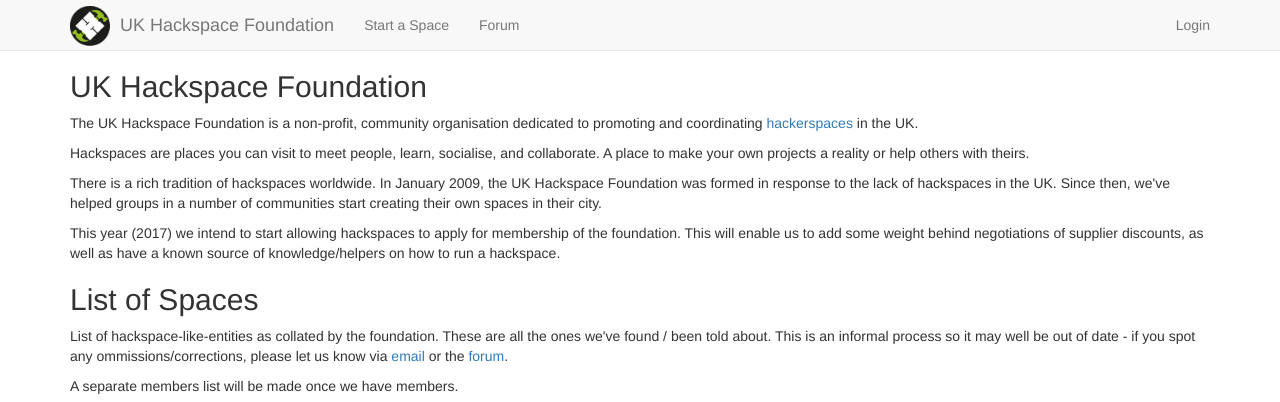
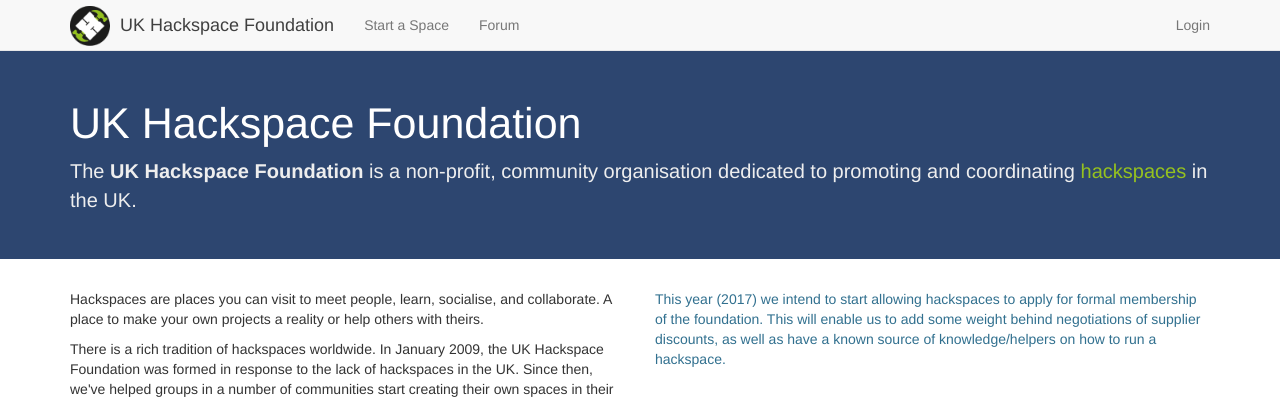
Before and after one commit to UKHackspaceFoundation/website, a Django app: page / in a window 1280 px wide. Shown: the top 402 px of the page. Run offline with Django 3.2, Linux system fonts and the light colour scheme; some libraries are stand-ins or nearby versions.

Commit message:
Making index more interesting, adding a colour scheme

```diff
--- a/main/static/css/main.css
+++ b/main/static/css/main.css
@@ -2,9 +2,14 @@
   padding-top: 50px;
 }
 
-#ListOfSpaces img {
-    display:box;
-    width: 2em;
+h2 {
+    padding-bottom:5px;
+    margin-bottom:15px;
+    border-bottom: 1px solid #eee;
+}
+
+.navbar-default .navbar-brand {
+    color: #404040;
 }
 
 .navbar-brand img {
@@ -14,3 +19,38 @@
     margin-bottom:-10px;
     margin-right: 10px;
 }
+
+.jumbotron {
+    background-color: #2d4670;
+    padding-top: 30px;
+    padding-bottom: 30px;
+}
+
+.jumbotron h1 {
+    font-size: 43px;
+    color: #fff;
+}
+
+.jumbotron p {
+    color:#eee;
+    font-size: 20px;
+}
+
+.jumbotron a {
+    color: #95c11f;
+}
+
+@media (min-width: 992px) {
+    #ListOfSpaces {
+        margin-top:-20px;
+    }
+}
+
+#ListOfSpaces img {
+    display:box;
+    width: 2em;
+}
+
+#map {
+    height:400px;
+}
--- a/main/templates/base.html
+++ b/main/templates/base.html
@@ -20,6 +20,7 @@
   </head>
   <body>
     {% include "_menu.html" %}
+    {% block jumbotron %}{% endblock %}
     <div class="container">
       {% if messages %}
         <ul class="messages">
--- a/main/templates/main/index.html
+++ b/main/templates/main/index.html
@@ -2,12 +2,21 @@
 
 {% block title %}UK Hackspace Foundation{% endblock %}
 
+{% block jumbotron %}
+<div class="jumbotron">
+    <div class="container">
+        <h1>UK Hackspace Foundation</h1>
+
+        <p>The <b>UK Hackspace Foundation</b> is a non-profit, community organisation
+        dedicated to promoting and coordinating
+        <a href="https://en.wikipedia.org/wiki/Hackerspace">hackspaces</a> in the UK.</p>
+    </div>
+</div>
+{% endblock %}
+
 {% block content %}
-<h2>UK Hackspace Foundation</h2>
-<p>The UK Hackspace Foundation is a non-profit, community organisation
-dedicated to promoting and coordinating
-<a href="https://en.wikipedia.org/wiki/Hackerspace">hackerspaces</a> in the UK.</p>
-
+<div class="row">
+    <div class="col-md-6">
         <p>Hackspaces are places you can visit to meet people, learn, socialise, and
             collaborate. A place to make your own projects a reality or help others
             with theirs.</p>
@@ -17,14 +26,21 @@
              the UK. Since then, we've helped groups in a number of communities start
              creating their own spaces in their city.
         </p>
-
-<p>This year (2017) we intend to start allowing hackspaces to apply for membership of the foundation.
+    </div>
+    <div class="col-md-6">
+        <p class="text-info">This year (2017) we intend to start allowing hackspaces to apply for formal membership of the foundation.
            This will enable us to add some weight behind negotiations of supplier discounts, as well as
            have a known source of knowledge/helpers on how to run a hackspace.
         </p>
+    </div>
+</div>
+
+
 
 <h2>List of Spaces</h2>
 
+<div class="row">
+    <div class="col-md-6">
         <p>List of hackspace-like-entities as collated by the foundation. These are all the ones we've found / been
            told about. This is an informal process so it may well be out of date - if you spot any ommissions/corrections,
            please let us know via <a href="mailto:contact@hackspace.org.uk">email</a> or the <a href="https://forum.hackspace.org.uk">forum</a>.
@@ -32,9 +48,12 @@
         <p>A separate members list will be made once we have members.
         </p>
 
-<div id="map" style="height: 400px;"></div>
+
+        <div id="map"></div>
         <p class="text-info">Note: Only active spaces are shown on the map</p>
+    </div>
 
+    <div class="col-md-6">
         {% if spaces %}
             <div id="ListOfSpaces">
             {% regroup spaces|dictsort:"name"|dictsort:"country" by country as spaces_by_country %}
@@ -48,10 +67,9 @@
                         <h4>{{ region.grouper }}</h4>
                     {% endif %}
 
-            <div class="row">
-                <div class="col-md-6">
-                    <table class="table table-condensed col-md-6">
-                        <tr> <th class="col-md-1">Logo</th> <th>Name</th> <th class="col-md-3">Status</th> </tr>
+
+                            <table class="table table-condensed">
+                                <tr> <th class="col-md-1 col-xs-1">Logo</th> <th>Name</th> <th class="col-md-3 col-sm-3 col-xs-3">Status</th> </tr>
 
                                 {% for space in region.list %}
                                     <tr>
@@ -63,11 +81,15 @@
                                     </tr>
                                 {% endfor %}
                             </table>
-                </div>
-            </div>
                 {% endfor %}
             {% endfor %}
         {% endif %}
+
+    </div>
+</div>
+
+
+
 
 
 {% endblock %}
```
Lines whose indentation alone changed are shown as unchanged.
